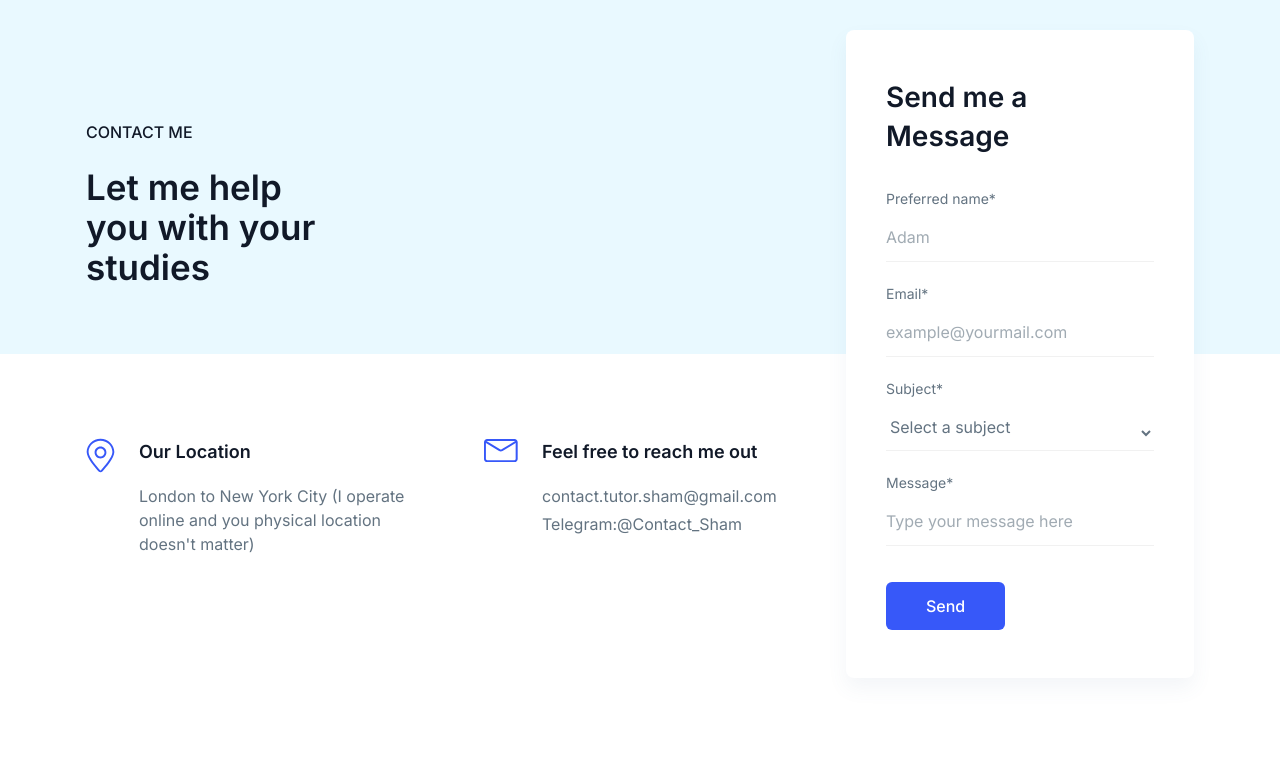
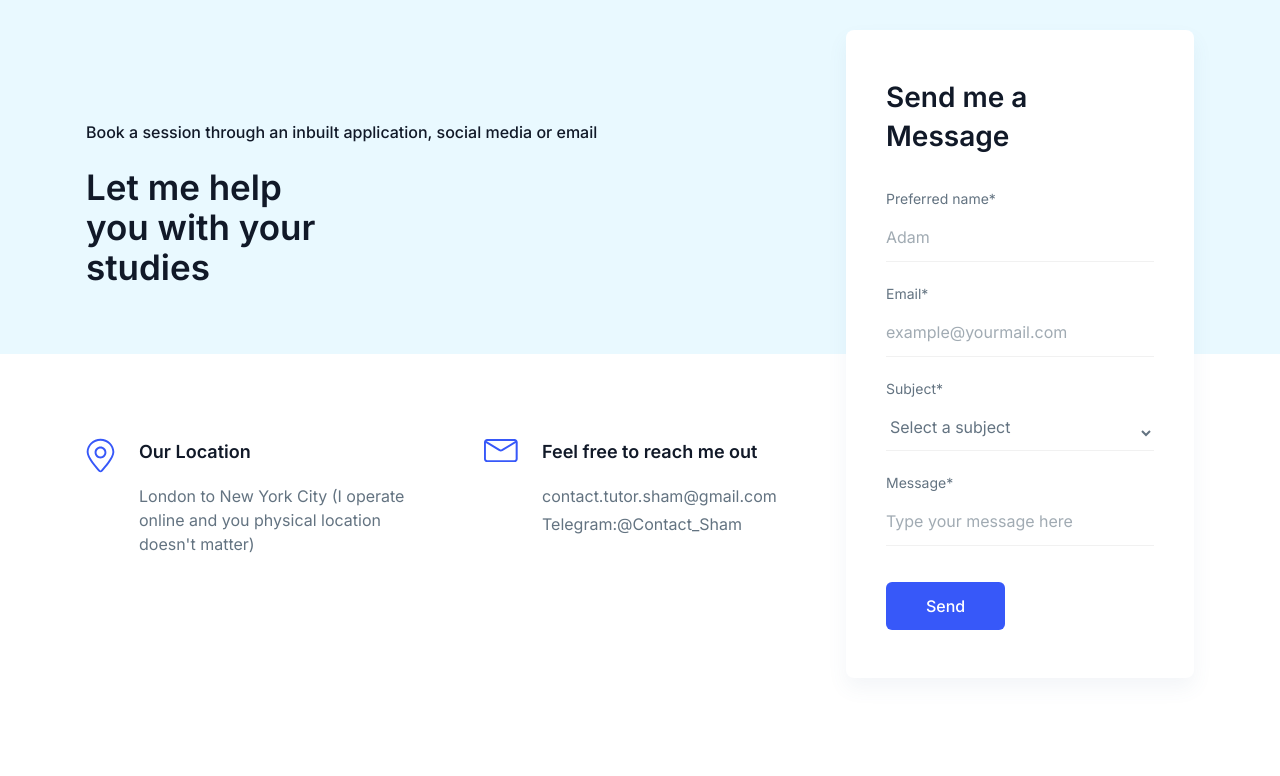
Before and after one commit to ShamilKhus/Website, a website: page play-tailwind-main/index.html in a window 1280 px wide. Shown: the part 6520-7296 px from the top of the page. Drawn offline with nearby package versions, Linux system fonts and the light colour scheme.

Commit message:
Update index.html

```diff
--- a/play-tailwind-main/index.html
+++ b/play-tailwind-main/index.html
@@ -3217,7 +3217,7 @@
                 <span
                   class="mb-6 block text-base font-medium text-dark dark:text-white"
                 >
-                  CONTACT ME
+                  Book a session through an inbuilt application, social media or email
                 </span>
                 <h2
                   class="max-w-[260px] text-[35px] font-semibold leading-[1.14] text-dark dark:text-white"
```
